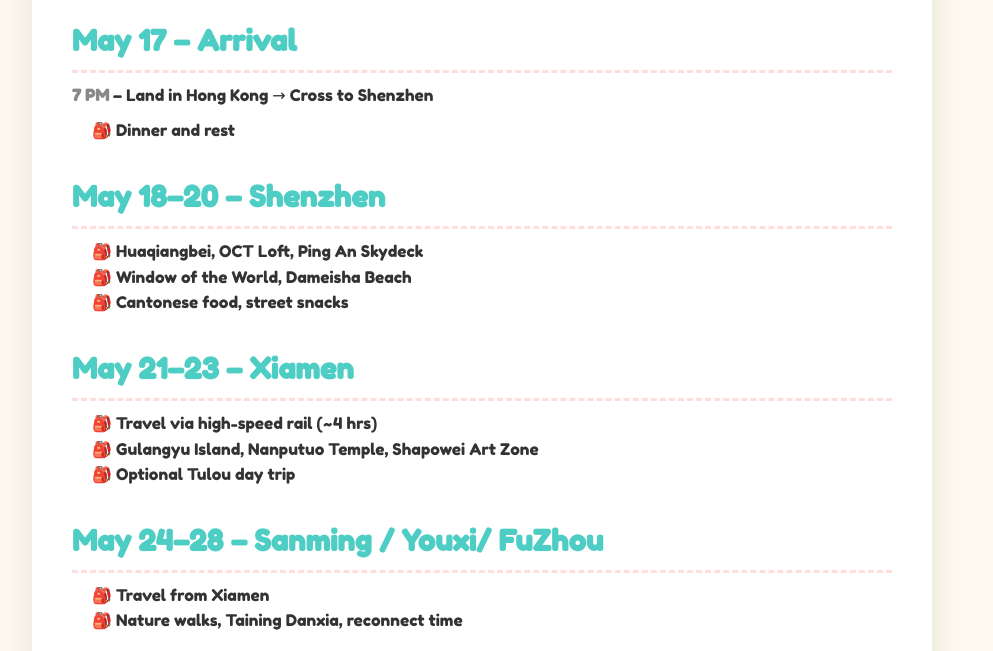
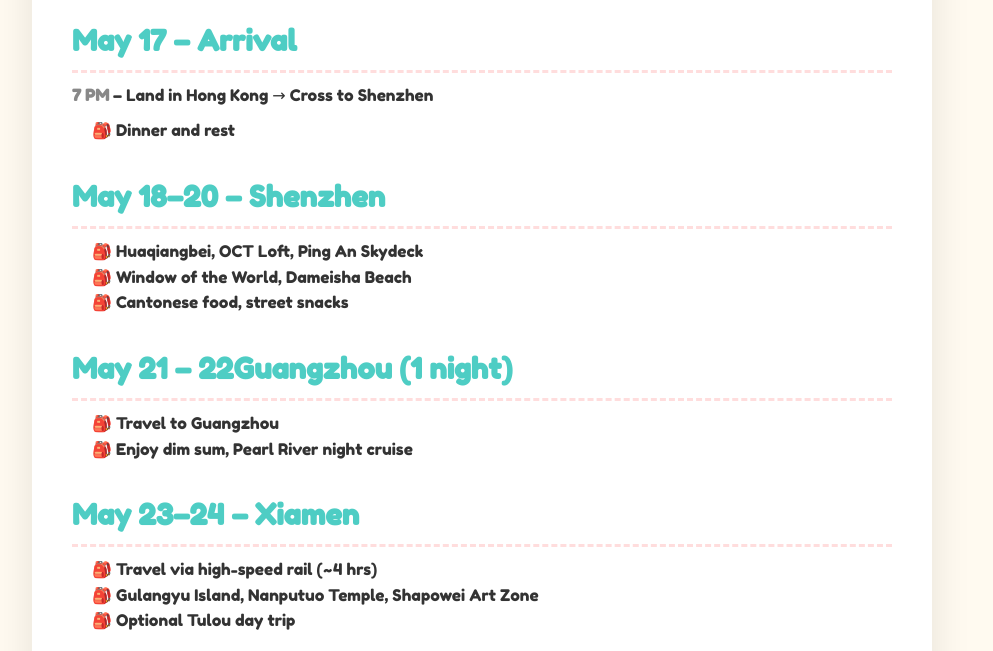
Before and after one commit to toodlemydoodle/China, a plain HTML site: page index.html in a window 1280 px wide. Shown: the part 149-800 px from the top of the page, without its empty margins (158-1151 px from the left). Drawn offline with Linux system fonts and the light colour scheme.

Commit message:
guangzhou

```diff
--- a/index.html
+++ b/index.html
@@ -135,8 +135,12 @@
       <li>Window of the World, Dameisha Beach</li>
       <li>Cantonese food, street snacks</li>
     </ul>
-
-    <h2>May 21–23 – Xiamen</h2>
+    <h2>May 21 – 22Guangzhou (1 night)</h2>
+    <ul>
+      <li>Travel to Guangzhou</li>
+      <li>Enjoy dim sum, Pearl River night cruise</li>
+    </ul>
+    <h2>May 23–24 – Xiamen</h2>
     <ul>
       <li>Travel via high-speed rail (~4 hrs)</li>
       <li>Gulangyu Island, Nanputuo Temple, Shapowei Art Zone</li>
```
